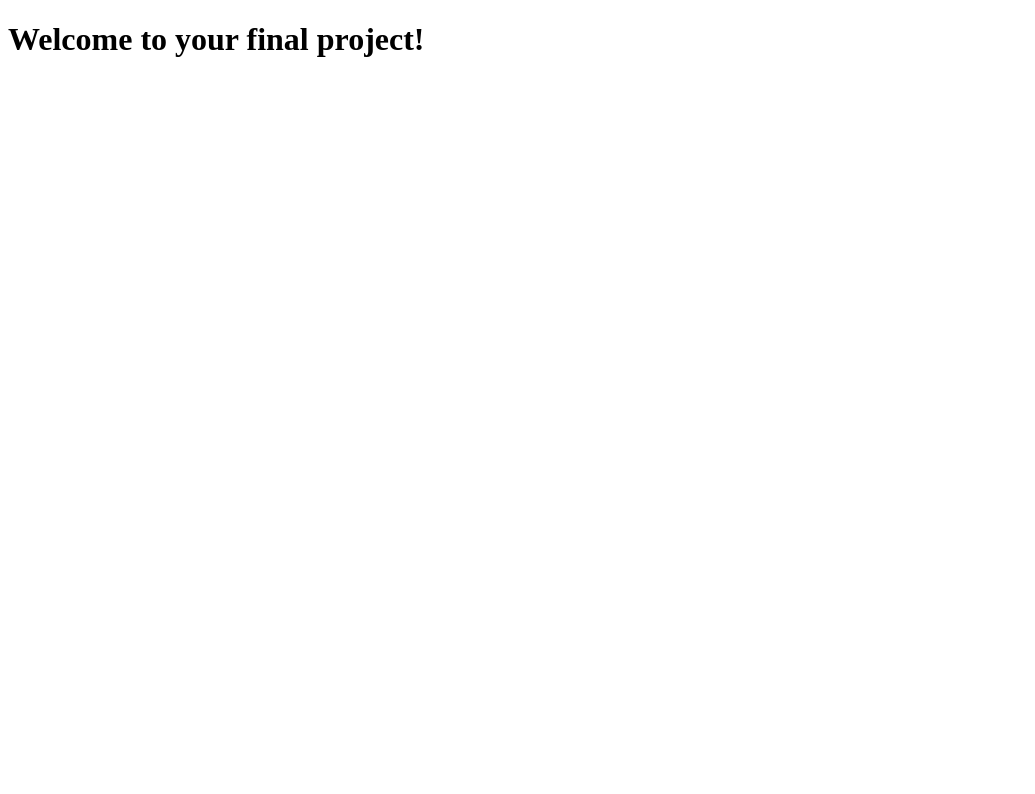
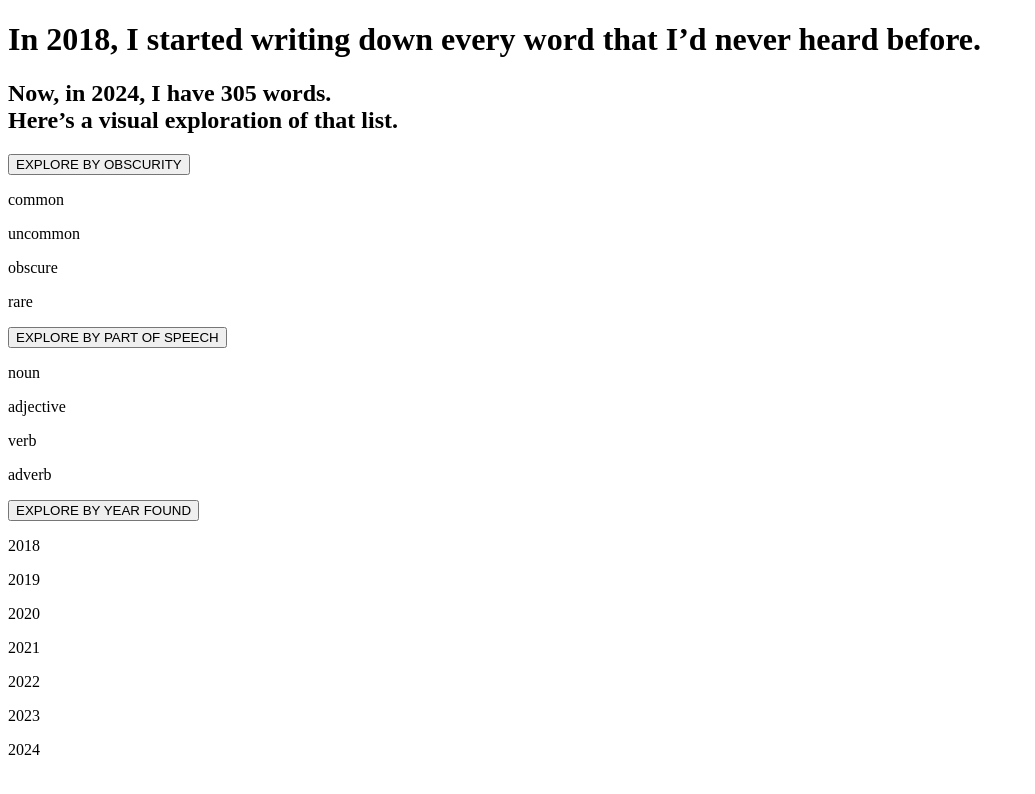
Before and after one commit to ProfessorKolodziej/final-project-spring-2024-words-list, a website: page src/index.html in a window 1280 px wide. Shown: the whole page, without its empty margins (0-1035 px from the left). Drawn offline with Linux system fonts and the light colour scheme.

Commit message:
Putting in landing page info and basic Javascript

```diff
--- a/src/css/style.css
+++ b/src/css/style.css
@@ -4,11 +4,6 @@ You can write a color in directly, or use variables.
 Try changing the color from blue to red in the
 primary color variable below.
 */
-
-:root {
-	--color-primary: blue;
-	--color-secondary: #c00;
-}
 
 /*
 CSS doesn't allow variables to be used in media
@@ -22,10 +17,6 @@ to help you out.
 	--size-xl: 1200px;
 */
 
-h1 {
-	color: var(--color-primary);
-}
-
 /* This uses the same value as --size-xs. */
 @media screen and (width >= 320px) {
 	.content-container {
@@ -33,3 +24,11 @@ h1 {
 		max-width: 768px;
 	}
 }
+
+.panel {
+	padding: 0 18px;
+	background-color: white;
+	max-height: 0;
+	overflow: hidden;
+	transition: max-height 0.2s ease-out;
+ }
--- a/src/index.html
+++ b/src/index.html
@@ -6,19 +6,57 @@
 	<meta http-equiv="X-UA-Compatible" content="IE=edge">
 	<meta name="viewport" content="width=device-width, initial-scale=1">
 	<meta name="description" content="Update your description here" />
-	<title>Update your title here</title>
+	<title>Curious Words</title>
 	<!--
 		This is where you should link your CSS file.
 	-->
+	<link href="src/styles.css" rel="stylesheet">
 </head>
 
 <body>
 	<main class="content-container">
-		<h1>Welcome to your final project!</h1>
+		<h1>
+			In 2018, I started writing down every word that I’d never heard before.
+		</h1>
+		<h2>Now, in 2024, I have 305 words.
+			<br>Here’s a visual exploration of that list.
+		</h2>
+
+<!--Code on how to make accordion menu taken from w3schools.com (https://www.w3schools.com/howto/howto_js_accordion.asp)-->
+		<div class="accordion menu">
+			<button class="accordion">EXPLORE BY OBSCURITY</button>
+			<div class="panel">
+				<p>common</p>
+				<p>uncommon</p>
+				<p>obscure</p>
+				<p>rare</p>
+			</div>
+
+			<button class="accordion">EXPLORE BY PART OF SPEECH</button>
+			<div class="panel">
+				<p>noun</p>
+				<p>adjective</p>
+				<p>verb</p>
+				<p>adverb</p>
+			</div>
+
+			<button class="accordion">EXPLORE BY YEAR FOUND</button>
+			<div class="panel">
+				<p>2018</p>
+				<p>2019</p>
+				<p>2020</p>
+				<p>2021</p>
+				<p>2022</p>
+				<p>2023</p>
+				<p>2024</p>
+			</div>
+		</div>
+
 	</main>
 	<!--
 		This is where you should link your JS file.
 	-->
+	<script src="js/scripts.js"></script>
 </body>
 
 </html>
--- a/src/js/scripts.js
+++ b/src/js/scripts.js
@@ -5,3 +5,23 @@
 // - Do not use onclick - use addEventListener instead
 // - Run npm run test regularly to check autograding
 // - You'll need to link this file to your HTML :)
+
+//Code on how to make accordion menu taken from w3schools.com (https://www.w3schools.com/howto/howto_js_accordion.asp)
+var acc = document.getElementsByClassName("accordion");
+var i;
+
+for (i = 0; i < acc.length; i++) {
+  acc[i].addEventListener("click", function() {
+    /* Toggle between adding and removing the "active" class,
+    to highlight the button that controls the panel */
+    this.classList.toggle("active");
+
+    /* Toggle between hiding and showing the active panel */
+    var panel = this.nextElementSibling;
+    if (panel.style.display === "block") {
+      panel.style.display = "none";
+    } else {
+      panel.style.display = "block";
+    }
+  });
+}
```
Also changed, not shown: package.json (+7 -2 lines), 1 other file.
